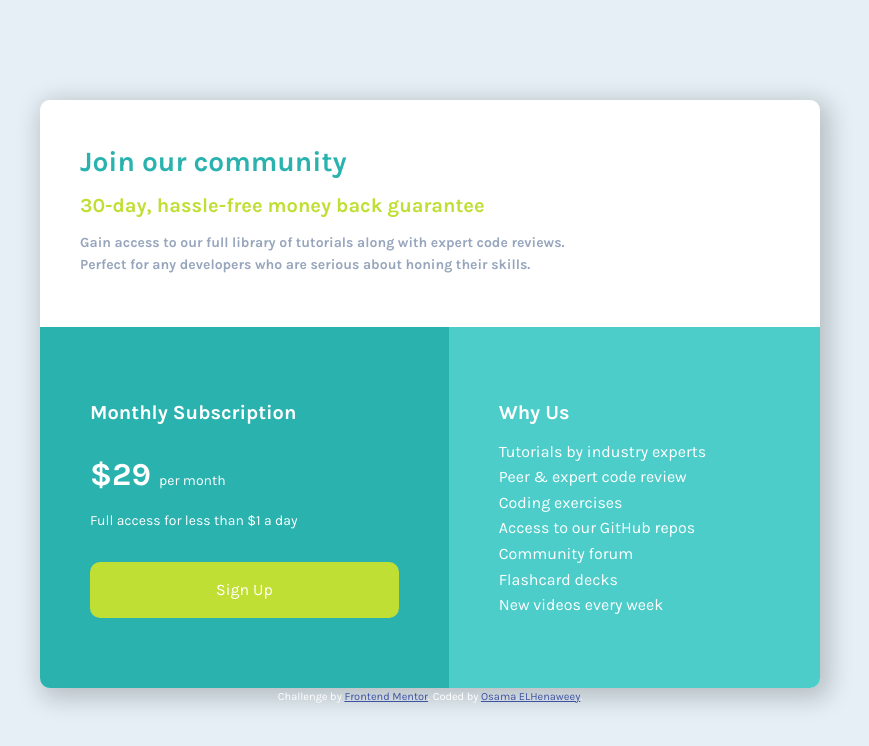
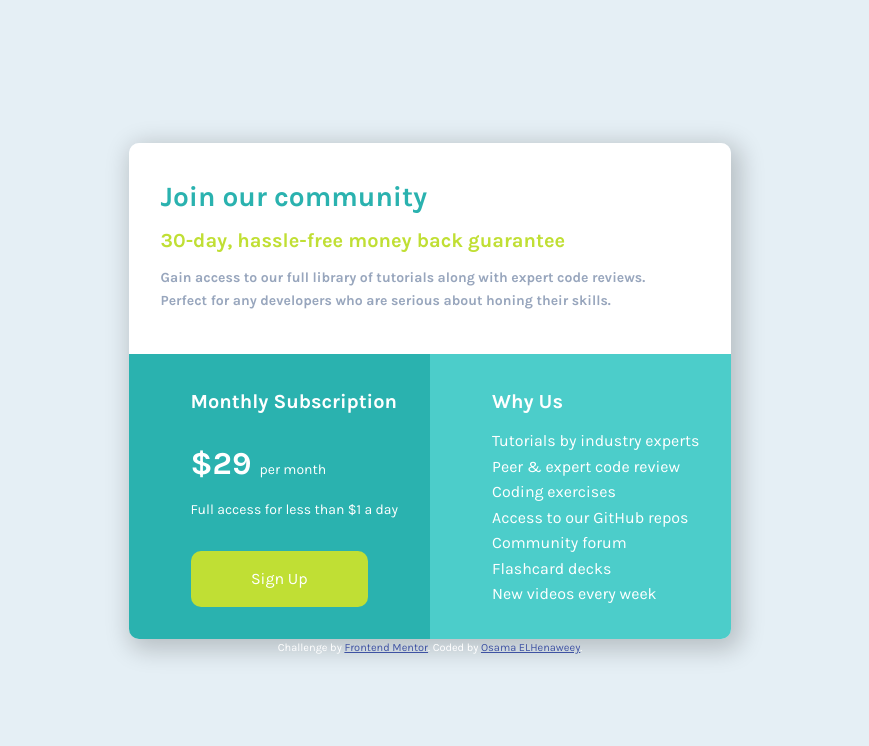
Before and after one commit to osama-elhenaweey/single-price-grid-component-master, a plain HTML site: page index.html in a window 1280 px wide. Shown: the whole page, without its empty margins (210-1079 px from the left). Drawn offline with Linux system fonts and the light colour scheme.

Commit message:
fix issue

```diff
--- a/index.html
+++ b/index.html
@@ -18,7 +18,7 @@
     <div class="div-community">
       <h1>Join our community</h1>
       <p>30-day, hassle-free money back guarantee</p>
-      <p>Gain access to our full library of tutorials along with expert code reviews.
+      <p>  <span>Gain access to our full library of tutorials along with expert code reviews.</span>
         Perfect for any developers who are serious about honing their skills.</p>
     </div>
     <div class="div-sub">
--- a/style.css
+++ b/style.css
@@ -23,22 +23,20 @@ body {
   flex-direction: column;
   justify-content: center;
   align-items: center;
-  max-height: 100vh;
-  min-width: 100vw;
-  padding: 0 250px;
-  margin-top: 100px;
+  min-height: 100vh;
 }
 
 main {
   display: grid;
   grid-template-areas: "com com " "sub about ";
   border-radius: 10px;
+  max-width: 800px;
   box-shadow: 5px 6px 25px 5px rgba(0, 0, 0, 0.2);
 }
 main .div-community {
   grid-area: com;
   background-color: #fff;
-  padding: 40px 40px;
+  padding: 2rem;
   border-radius: 10px 10px 0 0;
 }
 main .div-community h1 {
@@ -53,16 +51,18 @@ main .div-community p {
   font-size: 20px;
   margin-bottom: 10px;
 }
+main .div-community p span{
+  display: block;
+}
 main .div-community p:last-child {
   color: hsl(218deg, 22%, 67%);
   font-size: 14px;
-  margin-right: 190px;
 }
 main .div-sub {
   grid-area: sub;
   background-color: hsl(179deg, 62%, 43%);
   border-radius: 0 0 0 10px;
-  padding: 70px 20px;
+  padding: 2rem;
 }
 main .div-sub h1 {
   font-weight: 700;
@@ -95,8 +95,7 @@ main .div-about {
   grid-area: about;
   background-color: hsl(179deg, 56%, 55%);
   border-radius: 0 0 10px 0;
-  padding: 70px 20px;
-}
+  padding: 2rem;}
 main .div-about h1 {
   font-weight: 700;
   font-size: 20px;
@@ -116,7 +115,7 @@ main .div-about p span {
   body {
     min-height: 100vh;
     padding: 0 20px;
-    margin-top: 50px;
+    margin: 2rem;
   }
   main {
     grid-template-areas: "com " "sub  " "about";
@@ -126,6 +125,7 @@ main .div-about p span {
   }
   main .div-community h1 {
     margin-bottom: 5px;
+    font-size: 22px;
   }
   main .div-community p {
     margin-bottom: 10px;
@@ -134,9 +134,10 @@ main .div-about p span {
     margin-right: 10px;
   }
   main .div-sub {
-    padding: 40px 20px;
+    border-radius: 0;
   }
   main .div-sub h1 {
+    font-size: 18px;
     margin-left: 5px;
   }
   main .div-sub p {
@@ -145,7 +146,11 @@ main .div-about p span {
   main .div-sub a {
     margin: 0 5px 0;
   }
-  main .div-about {
-    padding: 40px 20px;
+  main .div-about{
+    border-radius: 0 0 10px 10px;
+  }
+
+  main .div-about p span,main .div-community p span {
+    display: inline;
   }
 }/*# sourceMappingURL=style.css.map */
```
